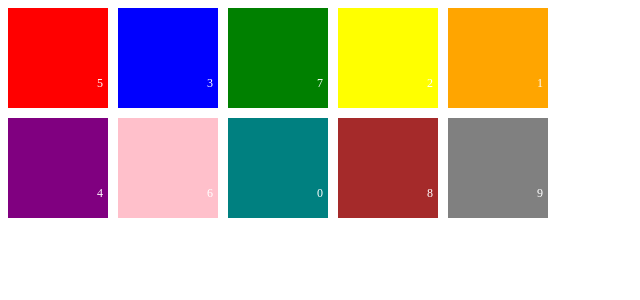
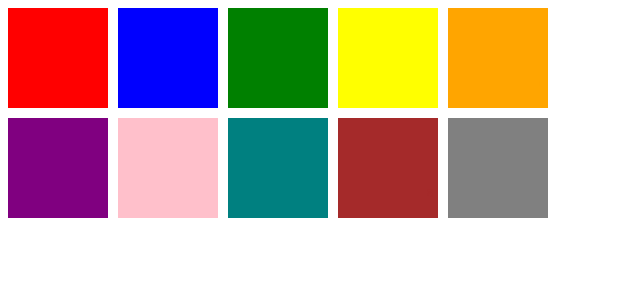
Before and after one commit to i5anin/drag-and-drop-inventory, a Vue app: page / in a window 1280 px wide. Shown: the top 300 px of the page, without its empty margins (0-640 px from the left). Built offline with nearby package versions, Linux system fonts and the light colour scheme.

Commit message:
:style="{ color: color.name }"

```diff
--- a/src/components/MainTable.vue
+++ b/src/components/MainTable.vue
@@ -12,14 +12,23 @@
         @dragend="dragEnd"
         @click="selectCard(index)"
       >
-        <p v-if="color.quantity !== null" class="color-quantity">
+        <p
+          v-if="color.quantity !== null"
+          class="color-quantity"
+          :style="{ color: color.name }"
+        >
           {{ color.quantity }}
         </p>
       </div>
     </div>
     <div>
       <div class="sidebar" v-if="selectedCard !== null">
-        <p>Цвет: {{ selectedColor.name }}</p>
+        <p>
+          Цвет:
+          <span :style="{ color: selectedColor.name }">{{
+            selectedColor.name
+          }}</span>
+        </p>
         <p>Количество: {{ selectedColor.quantity }}</p>
         <p>Дополнительная информация или действия для выбранной карты</p>
       </div>
```
